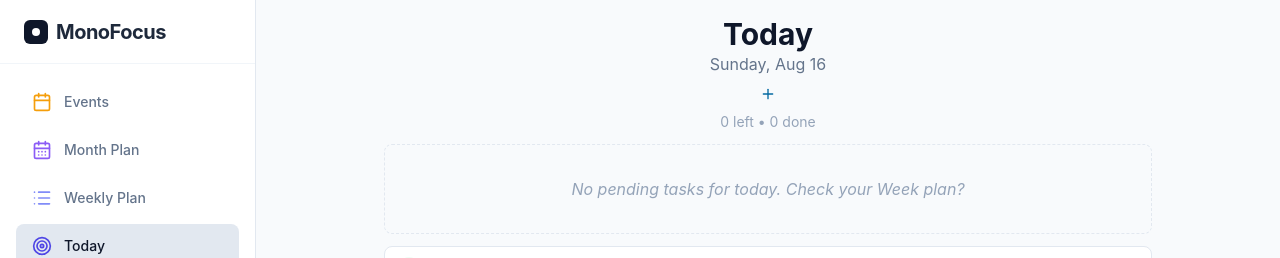
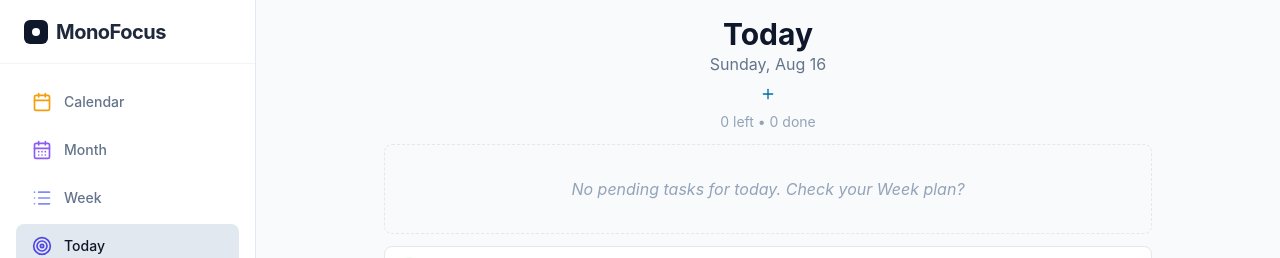
Before and after one commit to Budladislav/Planer, a React (Vite) app: page / in a window 1280 px wide. Shown: the top 258 px of the page. Built offline with nearby package versions, Linux system fonts and the light colour scheme.

Commit message:
fix: simplify calendar navigation

```diff
--- a/components/Layout.tsx
+++ b/components/Layout.tsx
@@ -23,9 +23,9 @@ export const Layout: React.FC<LayoutProps> = ({ children, currentView, onNavigat
   }, [language]);
 
   const navItems: Array<{ view: ViewState; icon: LucideIcon; label: string }> = [
-    { view: 'events', icon: Calendar, label: t('Events') },
-    { view: 'month', icon: CalendarDays, label: t('Month Plan') },
-    { view: 'week', icon: List, label: t('Weekly Plan') },
+    { view: 'events', icon: Calendar, label: t('Calendar') },
+    { view: 'month', icon: CalendarDays, label: t('Month') },
+    { view: 'week', icon: List, label: t('Week') },
     { view: 'today', icon: Target, label: t('Today') },
   ];
 
--- a/components/views/Events.tsx
+++ b/components/views/Events.tsx
@@ -192,11 +192,18 @@ export const EventsView: React.FC = () => {
     <>
       <div className="mx-auto max-w-3xl">
         <div className="hidden text-center lg:mb-3 lg:block">
-          <h2 className="text-3xl font-bold text-slate-900">{t('Events')}</h2>
+          <h2 className="text-3xl font-bold text-slate-900">{t('Calendar')}</h2>
           <p className="text-slate-500">{t('Events create a linked task on the corresponding day')}</p>
         </div>
 
         <div className="space-y-3 pb-48 lg:pb-6">
+          <EventsCalendar
+            events={state.events}
+            month={calendarMonth}
+            onMonthChange={setCalendarMonth}
+            onEditEvent={handleStartEdit}
+          />
+
           <section>
             <div className="mb-1.5 flex items-center justify-between pl-1 pr-12 lg:pr-1">
               <h3 className="text-sm font-semibold text-slate-600">{t('Current and next month')}</h3>
@@ -222,13 +229,6 @@ export const EventsView: React.FC = () => {
             onToggle={() => updatePreference({ eventsDistantExpanded: !state.uiPreferences.eventsDistantExpanded })}
             onEdit={handleStartEdit}
             onDelete={id => setDeleteConfirm({ isOpen: true, eventId: id })}
-          />
-
-          <EventsCalendar
-            events={state.events}
-            month={calendarMonth}
-            onMonthChange={setCalendarMonth}
-            onEditEvent={handleStartEdit}
           />
 
           <CollapsibleEventSection
--- a/components/views/Month.tsx
+++ b/components/views/Month.tsx
@@ -395,7 +395,7 @@ export const MonthView: React.FC = () => {
   return (
     <div className="mx-auto max-w-3xl pb-20">
       <div className="mb-3 text-center">
-        <h2 className="hidden text-3xl font-bold text-slate-900 lg:block">{t('Month Plan')}</h2>
+        <h2 className="hidden text-3xl font-bold text-slate-900 lg:block">{t('Month')}</h2>
         <p className="mt-1 text-sm text-slate-400">{t('{count} planned tasks', { count: todoTasks.length })}</p>
       </div>
 
--- a/components/views/Week.tsx
+++ b/components/views/Week.tsx
@@ -1128,7 +1128,7 @@ export const WeekView: React.FC = () => {
     <div className="max-w-3xl mx-auto">
       {/* Header - Centered */}
       <div className="mb-3 px-12 text-center lg:px-0">
-        <h2 className="hidden text-3xl font-bold text-slate-900 lg:block">{t('Weekly Plan')}</h2>
+        <h2 className="hidden text-3xl font-bold text-slate-900 lg:block">{t('Week')}</h2>
         <WeekMetaBadges
           week={currentWeek}
           onEdit={() => setNotesEditorWeek(currentWeek)}
--- a/i18n.ts
+++ b/i18n.ts
@@ -5,9 +5,9 @@ import { AppLanguage } from './types';
 type TranslationParams = Record<string, string | number>;
 
 const RU: Record<string, string> = {
-  'Events': 'События',
-  'Month Plan': 'План месяца',
-  'Weekly Plan': 'План недели',
+  'Calendar': 'Календарь',
+  'Month': 'Месяц',
+  'Week': 'Неделя',
   'Today': 'Сегодня',
   'Settings': 'Настройки',
   'I wish': 'Я хочу',
@@ -167,8 +167,6 @@ const RU: Record<string, string> = {
   "What's on your mind?": 'Чего вам хочется?',
   'Process wish': 'Обработка желания',
   'Save and close (Ctrl+Enter)': 'Сохранить и закрыть (Ctrl+Enter)',
-  'Week': 'Неделя',
-  'Month': 'Месяц',
   'Custom': 'Свой период',
   'Confirm Task': 'Создать задачу',
   'Delete wish': 'Удаление желания',
```
Also changed, not shown: 2 other files (tests, documents, lock files or other folders).
